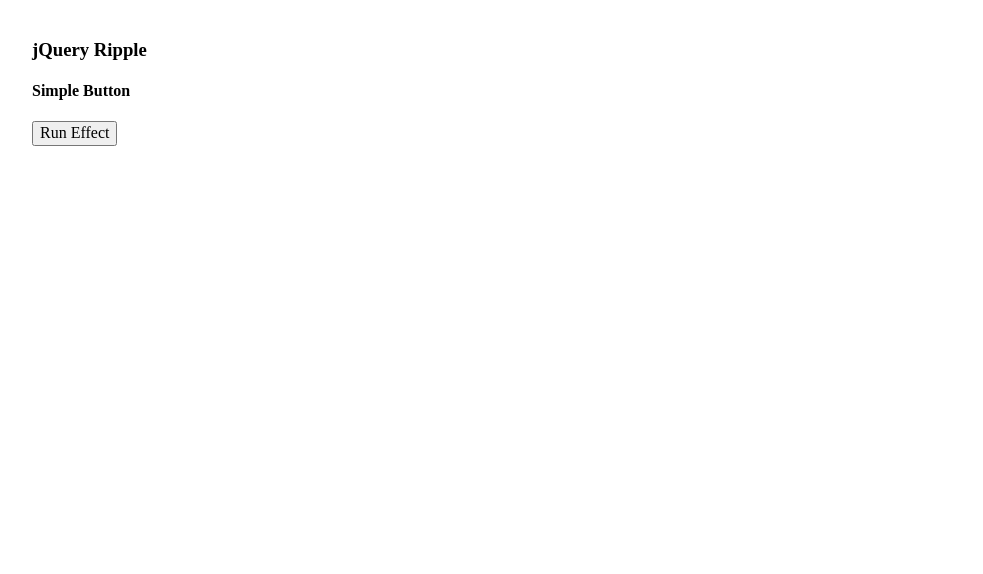
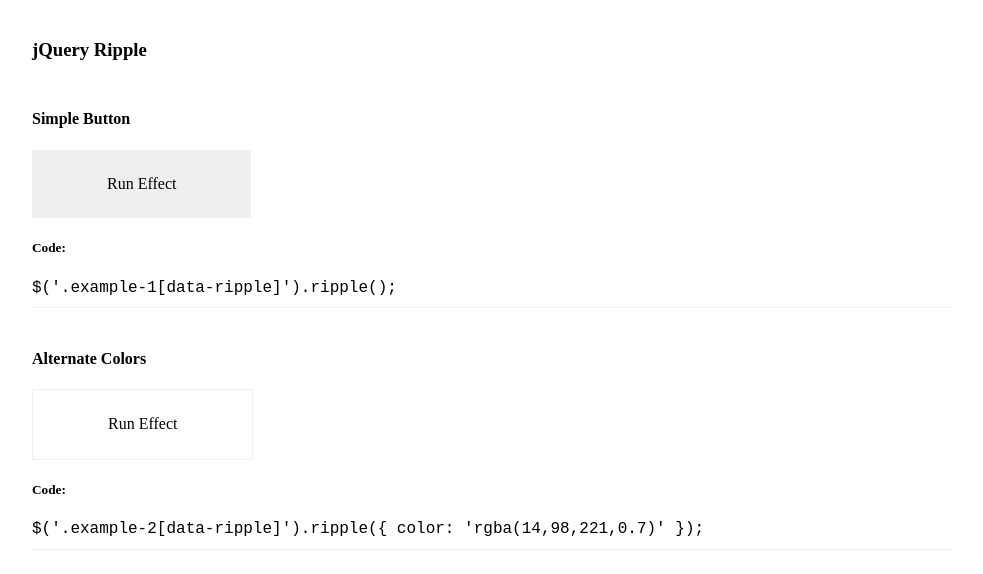
Before and after one commit to adamsea/jquery-ripple, a website: page index.html in a window 1280 px wide. Shown: the whole page, without its empty margins (148-1131 px from the left). Drawn offline with nearby package versions, Linux system fonts and the light colour scheme.

Commit message:
Samples for ripple effect

```diff
--- a/index.html
+++ b/index.html
@@ -17,20 +17,50 @@
             padding: 20px;
             width: 100%;
         }
+        .example {
+            border-bottom: 1px solid #eee;
+            margin: 10px 0;
+            padding: 10px 0;
+        }
+        .example-1, .example-2 {
+            border: none;
+            outline: none;
+            padding: 25px 75px;
+        }
+        .example-2 {
+            background-color: #fff;
+            border: 1px solid #eee;
+        }
     </style>
     <body>
         <section class="container">
             <h3>jQuery Ripple</h3>
 
-            <h4>Simple Button</h4>
-            <button data-ripple>Run Effect</button>
+            <div class="example">
+                <h4>Simple Button</h4>
+                <button class="example-1" data-ripple>Run Effect</button>
+                <h5>Code:</h5>
+                <code>
+                    $('.example-1[data-ripple]').ripple();
+                </code>
+            </div>
+
+            <div class="example">
+                <h4>Alternate Colors</h4>
+                <button class="example-2" data-ripple>Run Effect</button>
+                <h5>Code:</h5>
+                <code>
+                    $('.example-2[data-ripple]').ripple({ color: 'rgba(14,98,221,0.7)' });
+                </code>
+            </div>
         </section>
 
         <script src="bower_components/jquery/dist/jquery.min.js"></script>
         <script src="jquery.ripple.js"></script>
 
         <script>
-            $('[data-ripple]').ripple();
+            $('.example-1[data-ripple]').ripple();
+            $('.example-2[data-ripple]').ripple({ color: 'rgba(14,98,221,0.7)' });
         </script>
     </body>
 </html>
```
